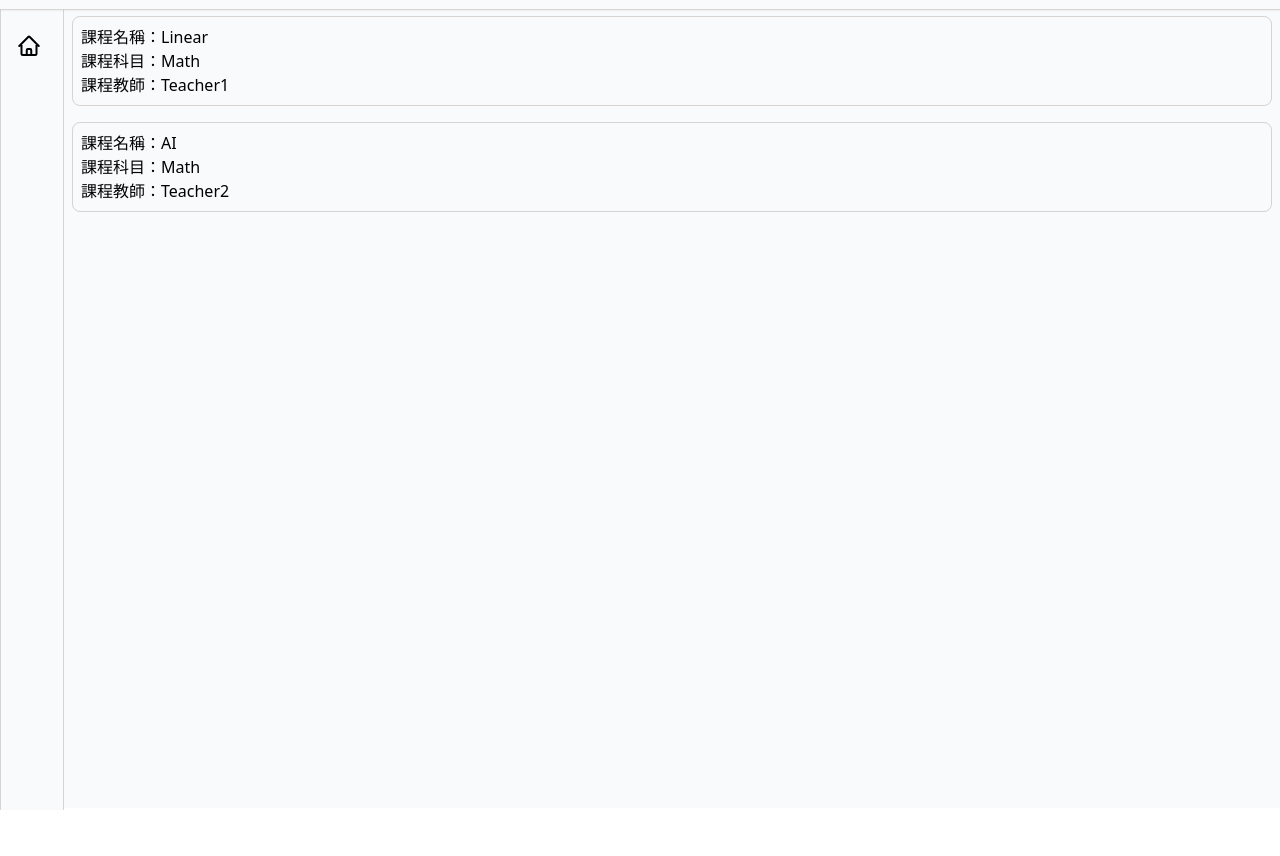
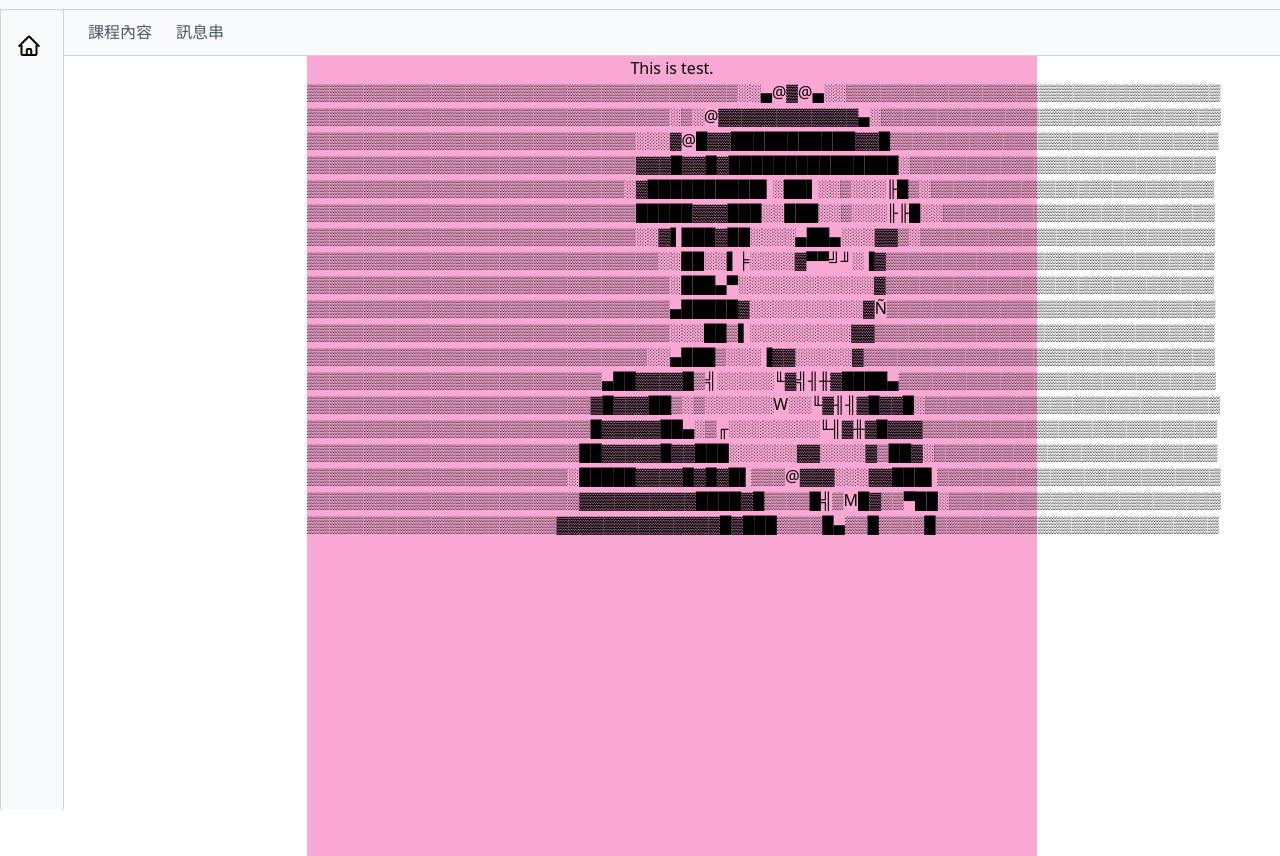
Before and after one commit to ygdelta/112-1-Full-Stack-Lab, a website: page public/static/index.html in a window 1280 px wide. Shown: the part 56-912 px from the top of the page. Before the commit the page ends 864 px from the top, so only its background shows below. Drawn offline with nearby package versions, Linux system fonts and the light colour scheme; no server answers.

Commit message:
課程內容介面(未完成)
新增Class.html
修改index相關檔案, gallery.html

```diff
--- a/public/js/index.js
+++ b/public/js/index.js
@@ -1,18 +1,12 @@
+let content;
+let sidebar;
+
 $(document).ready(function () {
-    let content = $("#content");
-    let sidebar = $("#sidebar");
-    console.log("doc ready");
-    $.ajax({
-        type: "GET",
-        url: "template/Gallery.html",
-        dataType: "text",
-        success: function(response) {
-            content.html(response);
-        },
-        error: function(error) {
-            console.log(error);
-        }
-    });
+    content = $("#content");
+    sidebar = $("#sidebar");
+
+    // For Debug
+    ShowPage("class");
 
     sidebar.hover(function() {
         if(sidebar.data("isOpen")) {
@@ -44,9 +38,31 @@ $(document).ready(function () {
             ReWriteCss(content, "width", `${$(window).width() - sidebar.outerWidth()}px`);
         }
     });
+
+    $("#home-btn").on("click", function(e) {
+        ShowPage("home");
+    });
 });
 
 // Funcitons
 function ReWriteCss(element, cssStyle, property) {
     element.css(cssStyle, property);
 }
+
+function ShowPage(page) {
+    let pages = {
+        "home": "template/Gallery.html",
+        "class": "template/Class.html"
+    }
+    $.ajax({
+        type: "GET",
+        url: pages[page],
+        dataType: "text",
+        success: function(res) {
+            content.html(res);
+        },
+        error: function(err) {
+            alert("Error");
+        }
+    });
+}
--- a/public/static/index.html
+++ b/public/static/index.html
@@ -1,12 +1,11 @@
 <!DOCTYPE html>
 <html lang="en">
-
 <head>
     <meta charset="UTF-8">
     <meta name="viewport" content="width=device-width, initial-scale=1.0">
     <title>Classroom</title>
-    <!-- <link rel="stylesheet" href="../css/app.css"> -->
     <script src="https://cdn.tailwindcss.com"></script>
+    <link rel="stylesheet" href="../css/app.css">
     <script src="https://code.jquery.com/jquery-3.7.1.js"
         integrity="sha256-eKhayi8LEQwp4NKxN+CfCh+3qOVUtJn3QNZ0TciWLP4=" crossorigin="anonymous"></script>
     <script src="../js/index.js"></script>
@@ -32,7 +31,7 @@
                 hover:shadow-2xl"
                 data-isOpen="false">
         <div class="flex flex-col">
-            <div class="flex items-center rounded-r-3xl overflow-hidden mt-2 hover:bg-teal-50 hover:cursor-pointer">
+            <div id="home-btn" class="flex items-center rounded-r-3xl overflow-hidden mt-2 hover:bg-teal-50 hover:cursor-pointer active:bg-teal-50">
                 <div class="w-16 h-16 p-4">
                     <svg fill="none" stroke="currentColor" stroke-width="2.0" xmlns="http://www.w3.org/2000/svg">
                         <path stroke-linecap="round" stroke-linejoin="round" d="M2.25 12l8.954-8.955c.44-.439 1.152-.439 1.591 0L21.75 12M4.5 9.75v10.125c0 .621.504 1.125 1.125 1.125H9.75v-4.875c0-.621.504-1.125 1.125-1.125h2.25c.621 0 1.125.504 1.125 1.125V21h4.125c.621 0 1.125-.504 1.125-1.125V9.75M8.25 21h8.25"></path>
--- /dev/null
+++ b/public/static/template/Class.html
@@ -0,0 +1,60 @@
+<nav id="navBar" class="fixed flex items-center bg-slate-50 opacity-100 border-solid border-stone-300 border-b h-12 w-full z-50">
+    <div id="class-nav-btn" class="select-none text-gray-600 ml-3 px-3 py-[10px] hover:cursor-pointer hover:text-black">課程內容</div>
+    <div id="class-nav-btn" class="select-none text-gray-600 px-3 py-[10px] hover:cursor-pointer hover:text-black ">訊息串</div>
+</nav>
+<div class="relative top-12 flex justify-center h-screen z-40">
+    <div class=" bg-pink-300 w-3/5 text-center ">
+        <p>This is test.</p>
+
+        ▒▒▒▒▒▒▒▒▒▒▒▒▒▒▒▒▒▒▒▒▒▒▒▒▒▒▒▒▒▒▒▒▒▒▒▒▒▒░░▄@▓@▄░░▒▒▒▒▒▒▒▒▒▒▒▒▒▒▒▒▒▒▒▒▒▒▒▒▒▒▒▒▒▒▒▒▒
+
+▒▒▒▒▒▒▒▒▒▒▒▒▒▒▒▒▒▒▒▒▒▒▒▒▒▒▒▒▒▒▒▒░▒░@▓▓▓▓▓▓▓▓▓▓▓▓▄░▒▒▒▒▒▒▒▒▒▒▒▒▒▒▒▒▒▒▒▒▒▒▒▒▒▒▒▒▒▒
+
+▒▒▒▒▒▒▒▒▒▒▒▒▒▒▒▒▒▒▒▒▒▒▒▒▒▒▒▒▒░░░▓@█▓▓███████████▓▓█▒▒▒▒▒▒▒▒▒▒▒▒▒▒▒▒▒▒▒▒▒▒▒▒▒▒▒▒▒
+
+▒▒▒▒▒▒▒▒▒▒▒▒▒▒▒▒▒▒▒▒▒▒▒▒▒▒▒▒▒▓▓▓█▓▓█▓███████████████░▒▒▒▒▒▒▒▒▒▒▒▒▒▒▒▒▒▒▒▒▒▒▒▒▒▒▒
+
+▒▒▒▒▒▒▒▒▒▒▒▒▒▒▒▒▒▒▒▒▒▒▒▒▒▒▒▒░▓██████████▌░██▌░░▒░░░╟█▒░▒▒▒▒▒▒▒▒▒▒▒▒▒▒▒▒▒▒▒▒▒▒▒▒▒
+
+▒▒▒▒▒▒▒▒▒▒▒▒▒▒▒▒▒▒▒▒▒▒▒▒▒▒▒▒▒█████▓▓▓███░░███░░▒░░░╟╟█░░▒▒▒▒▒▒▒▒▒▒▒▒▒▒▒▒▒▒▒▒▒▒▒▒
+
+▒▒▒▒▒▒▒▒▒▒▒▒▒▒▒▒▒▒▒▒▒▒▒▒▒▒▒▒▒░░▓▌███▓██░░░░▄██▄░░░▓▓▒░▒▒▒▒▒▒▒▒▒▒▒▒▒▒▒▒▒▒▒▒▒▒▒▒▒▒
+
+▒▒▒▒▒▒▒▒▒▒▒▒▒▒▒▒▒▒▒▒▒▒▒▒▒▒▒▒▒▒▒░░██░░▌╞░░░░▓▀▀╝╜░▐▓▒▒▒▒▒▒▒▒▒▒▒▒▒▒▒▒▒▒▒▒▒▒▒▒▒▒▒▒▒
+
+▒▒▒▒▒▒▒▒▒▒▒▒▒▒▒▒▒▒▒▒▒▒▒▒▒▒▒▒▒▒▒▒░███▄▀░░░░░░░░░░░░▓▒▒▒▒▒▒▒▒▒▒▒▒▒▒▒▒▒▒▒▒▒▒▒▒▒▒▒▒▒
+
+▒▒▒▒▒▒▒▒▒▒▒▒▒▒▒▒▒▒▒▒▒▒▒▒▒▒▒▒▒▒▒▒▄█████▓░░░░░░░░░░▓Ñ▒▒▒▒▒▒▒▒▒▒▒▒▒▒▒▒▒▒▒▒▒▒▒▒▒▒▒▒▒
+
+▒▒▒▒▒▒▒▒▒▒▒▒▒▒▒▒▒▒▒▒▒▒▒▒▒▒▒▒▒▒▒▒░░░██▒▌░░░░░░░░░▓▓▒▒▒▒▒▒▒▒▒▒▒▒▒▒▒▒▒▒▒▒▒▒▒▒▒▒▒▒▒▒
+
+▒▒▒▒▒▒▒▒▒▒▒▒▒▒▒▒▒▒▒▒▒▒▒▒▒▒▒▒▒▒░░▄███▒░░░▐▓▓░░░░░▓▒▒▒▒▒▒▒▒▒▒▒▒▒▒▒▒▒▒▒▒▒▒▒▒▒▒▒▒▒▒▒
+
+▒▒▒▒▒▒▒▒▒▒▒▒▒▒▒▒▒▒▒▒▒▒▒▒▒▒▄██▓▓▓▓█▒╣░░░░░╙▓╣╢╫▓████▄▒▒▒▒▒▒▒▒▒▒▒▒▒▒▒▒▒▒▒▒▒▒▒▒▒▒▒▒
+
+▒▒▒▒▒▒▒▒▒▒▒▒▒▒▒▒▒▒▒▒▒▒▒▒▒▓█▓▓▓██▒░▒░░░░░░W░░╙▓╢╢▓█▓▓█░▒▒▒▒▒▒▒▒▒▒▒▒▒▒▒▒▒▒▒▒▒▒▒▒▒▒
+
+▒▒▒▒▒▒▒▒▒▒▒▒▒▒▒▒▒▒▒▒▒▒▒▒▒█▓▓▓▓▓██▄░▒╓░░░░░░░░╙╢▓╫▓█▓▓▓▒▒▒▒▒▒▒▒▒▒▒▒▒▒▒▒▒▒▒▒▒▒▒▒▒▒
+
+▒▒▒▒▒▒▒▒▒▒▒▒▒▒▒▒▒▒▒▒▒▒▒▒██▓▓▓▓▓█▓▓███░░░░░░▓▓░░░░▓▒██▓░▒▒▒▒▒▒▒▒▒▒▒▒▒▒▒▒▒▒▒▒▒▒▒▒▒
+
+▒▒▒▒▒▒▒▒▒▒▒▒▒▒▒▒▒▒▒▒▒▒▒░█████▓▓▓▓█▓█▓█▌▒▒▒@▓▓▓░░░▓▓███▌▒▒▒▒▒▒▒▒▒▒▒▒▒▒▒▒▒▒▒▒▒▒▒▒▒
+
+▒▒▒▒▒▒▒▒▒▒▒▒▒▒▒▒▒▒▒▒▒▒▒▒▓▓▓▓▓▓▓▓▓▓████▓█▒▒▒▒█╣▒M█▓▒▒▀██░▒▒▒▒▒▒▒▒▒▒▒▒▒▒▒▒▒▒▒▒▒▒▒▒
+
+▒▒▒▒▒▒▒▒▒▒▒▒▒▒▒▒▒▒▒▒▒▒▓▓▓▓▓▓▓▓▓▓▓▓▓▓█▓███▒▒▒▒█▄▒▒█▒▒▒▒█▒▒▒▒▒▒▒▒▒▒▒▒▒▒▒▒▒▒▒▒▒▒▒▒▒
+    </div>
+</div>
+<script>
+    const selectStyle = "border-solid border-blue-500 border-b-4";
+    $(document).ready(function() {
+        navBtns = $("#class-nav-btn");
+        navBar = $("#navBar");
+        console.log(navBtns);
+        navBtns.on("click", function(e){
+            let target = $(e.currentTarget);
+            navBtns.removeClass(selectStyle);
+            target.addClass(selectStyle);
+        });
+    });
+</script>
--- a/public/static/template/ClassCard.html
+++ b/public/static/template/ClassCard.html
@@ -1,8 +1,5 @@
-<div class="bg-slate-50
-               border-solid border-stone-300 border
-               rounded-lg
-               h-fit m-2 p-2
-               hover:cursor-pointer hover:shadow-lg">
+<div onclick="CardOnClick(event)" class="bg-slate-50 border-solid border-stone-300 border rounded-lg h-fit m-2 p-2 hover:cursor-pointer hover:shadow-lg">
+    <p id="id" hidden>{{ ClassId }}</p>
     <div class="flex">
         <p>課程名稱：</p>
         <p>{{ Name }}</p>
@@ -16,3 +13,10 @@
         <p>{{ Teacher }}</p>
     </div>
 </div>
+<script>
+    function CardOnClick(e) {
+        let id = $(e.currentTarget).find("p#id");
+        alert(id.text());
+        ShowPage("class");
+    }
+</script>
--- a/public/static/template/gallery.html
+++ b/public/static/template/gallery.html
@@ -16,14 +16,15 @@
                 });
             },
             error: function(err) {
-                console.log("get in err");
                 let resTest = [
                     {
+                        ID: 1,
                         Name: "Linear",
                         Subject: "Math",
                         Teacher: "Teacher1"
                     },
                     {
+                        ID: 2,
                         Name: "AI",
                         Subject: "Math",
                         Teacher: "Teacher2"
@@ -35,7 +36,7 @@
                         url: "template/ClassCard.html",
                         dataType: "text",
                         success: function (res) {
-                            console.log("get in success function.");
+                            res = res.replace("{{ ClassId }}", element.ID);
                             res = res.replace("{{ Name }}", element.Name);
                             res = res.replace("{{ Subject }}", element.Subject);
                             res = res.replace("{{ Teacher }}", element.Teacher);
--- a/tailwind.config.js
+++ b/tailwind.config.js
@@ -7,7 +7,8 @@ module.exports = {
     extend: {
       transitionProperty: {
         "width": "width"
-      }
+      },
+      backgroundColor: ['active']
     },
   },
   plugins: [],
```
Also changed, not shown: public/css/app.css.
